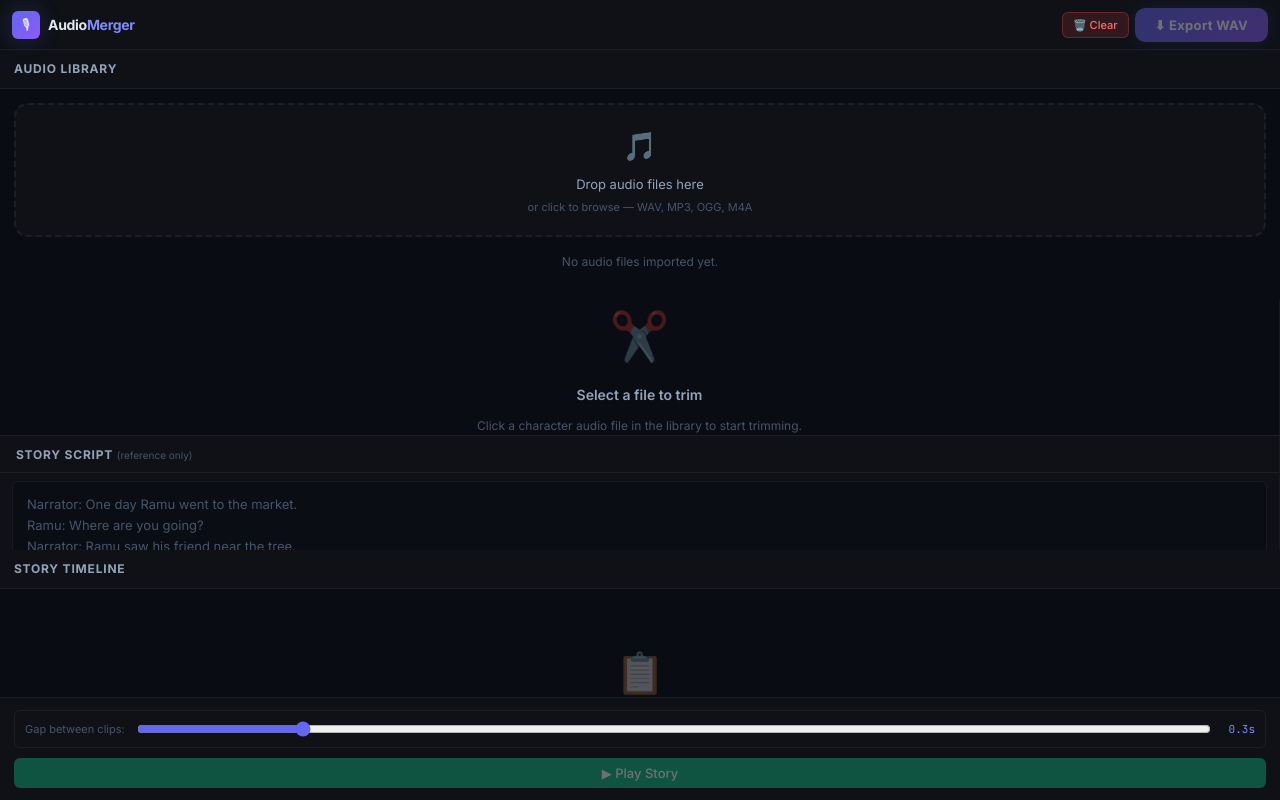
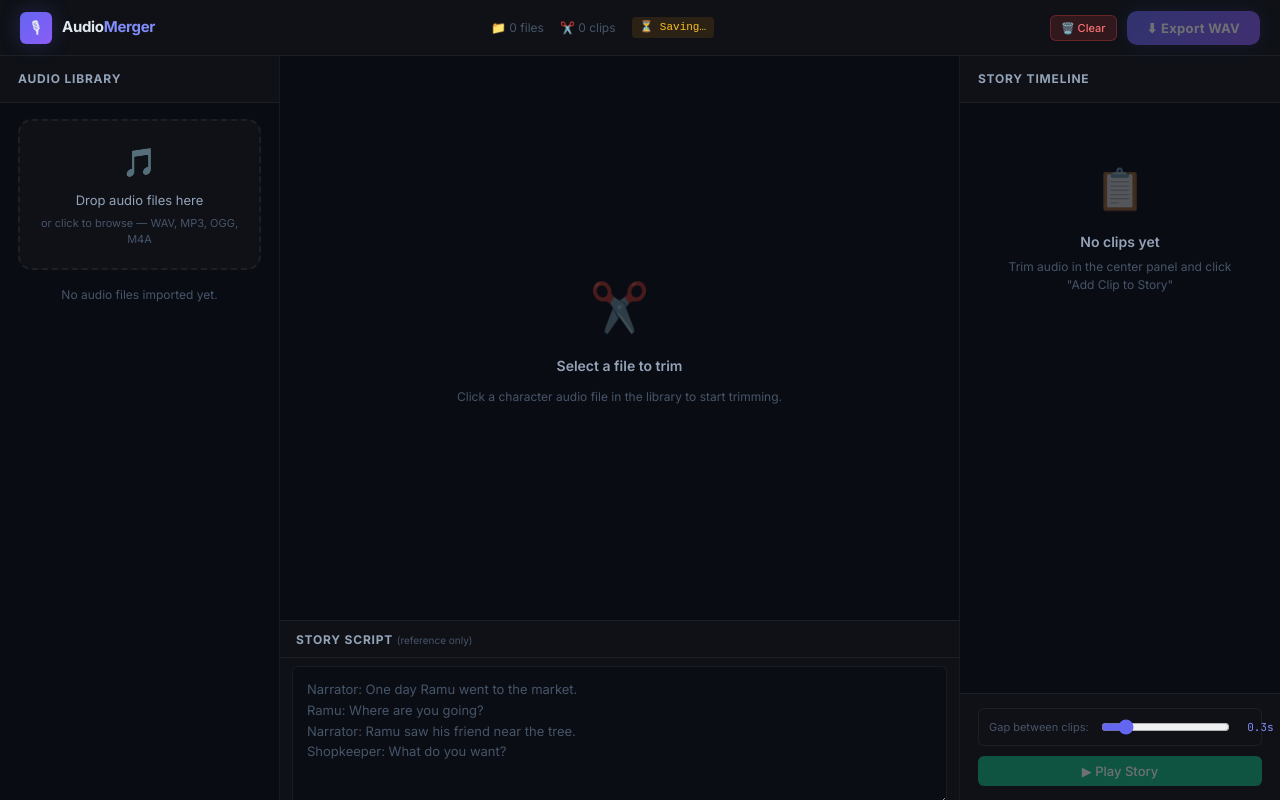
Before and after one commit to linux92/AudioMerger, a React (Vite) app: page / in a window 1280 px wide. Built offline with nearby package versions, Linux system fonts and the light colour scheme.

Commit message:
Ensure all latest updates are committed and pushed

```diff
--- a/index.html
+++ b/index.html
@@ -3,11 +3,7 @@
   <head>
     <meta charset="UTF-8" />
     <link rel="icon" type="image/svg+xml" href="/favicon.svg" />
-    <meta name="viewport" content="width=device-width, initial-scale=1.0, maximum-scale=1.0, user-scalable=no" />
-    <meta name="theme-color" content="#0f1117" />
-    <meta http-equiv="Cache-Control" content="no-cache, no-store, must-revalidate" />
-    <meta http-equiv="Pragma" content="no-cache" />
-    <meta http-equiv="Expires" content="0" />
+    <meta name="viewport" content="width=device-width, initial-scale=1.0" />
     <title>AudioMerger — Story Audio Creator</title>
     <meta name="description" content="Create story audio by trimming character recordings, arranging clips in order, and exporting a single merged WAV file." />
   </head>
--- a/src/App.jsx
+++ b/src/App.jsx
@@ -20,21 +20,6 @@ export default function App() {
   const [isRestoring, setIsRestoring] = useState(true);
   const [saveStatus, setSaveStatus] = useState('saved');
   const [mobileTab, setMobileTab] = useState('trimmer'); // 'library' | 'trimmer' | 'timeline'
-  const [isMobile, setIsMobile] = useState(() => {
-    if (typeof window !== 'undefined') {
-      return window.innerWidth <= 1024;
-    }
-    return false;
-  });
-
-  // Track viewport width for bulletproof mobile switching
-  useEffect(() => {
-    function handleResize() {
-      setIsMobile(window.innerWidth <= 1024);
-    }
-    window.addEventListener('resize', handleResize);
-    return () => window.removeEventListener('resize', handleResize);
-  }, []);
 
   // Object URLs to revoke on unmount
   const objectUrlsRef = useRef([]);
@@ -145,7 +130,7 @@ export default function App() {
   function handleSelectFile(file) {
     setSelectedFile(file);
     // On mobile, switch to trimmer tab when a file is picked
-    if (isMobile) {
+    if (typeof window !== 'undefined' && window.innerWidth <= 900) {
       setMobileTab('trimmer');
     }
   }
@@ -238,7 +223,6 @@ export default function App() {
           </div>
         </div>
 
-        {!isMobile && (
         <div className="header-stats-desktop">
           <span>📁 {audioFiles.length} file{audioFiles.length !== 1 ? 's' : ''}</span>
           <span>✂️ {clips.length} clip{clips.length !== 1 ? 's' : ''}</span>
@@ -261,7 +245,6 @@ export default function App() {
             {saveStatus === 'saving' ? '⏳ Saving…' : '💾 Auto-saved'}
           </span>
         </div>
-        )}
 
         <div className="header-controls">
           <button
@@ -284,9 +267,8 @@ export default function App() {
         </div>
       </header>
 
-      {/* ─── Mobile Navigation Tabs (visible only on mobile <= 1024px) ─── */}
-      {isMobile && (
-        <nav className="mobile-nav-bar" aria-label="Mobile Navigation" style={{ display: 'flex' }}>
+      {/* ─── Mobile Navigation Tabs (visible only on <= 900px) ─── */}
+      <nav className="mobile-nav-bar" aria-label="Mobile Navigation">
         <button
           className={`mobile-nav-btn ${mobileTab === 'library' ? 'active' : ''}`}
           onClick={() => setMobileTab('library')}
@@ -314,19 +296,11 @@ export default function App() {
           {clips.length > 0 && <span className="mobile-nav-badge accent">{clips.length}</span>}
         </button>
       </nav>
-      )}
 
       {/* ─── Main Content Layout (Desktop 3-Column / Mobile Single-Tab View) ─── */}
-      <main
-        className="app-main"
-        style={isMobile ? { display: 'flex', flexDirection: 'column', flex: 1, minHeight: 0, width: '100%', overflow: 'hidden' } : undefined}
-      >
+      <main className="app-main">
         {/* Column 1: Audio Library */}
-        {(!isMobile || mobileTab === 'library') && (
-          <div
-            className="panel panel-library"
-            style={isMobile ? { width: '100%', flex: 1, minHeight: 0, borderRight: 'none', overflowY: 'auto' } : undefined}
-          >
+        <div className={`panel panel-library ${mobileTab === 'library' ? 'tab-visible' : 'tab-hidden'}`}>
           <AudioLibrary
             audioFiles={audioFiles}
             selectedFile={selectedFile}
@@ -334,14 +308,9 @@ export default function App() {
             onAddFiles={handleAddFiles}
           />
         </div>
-        )}
 
         {/* Column 2: Audio Trimmer */}
-        {(!isMobile || mobileTab === 'trimmer') && (
-          <div
-            className="panel panel-trimmer"
-            style={isMobile ? { width: '100%', flex: 1, minHeight: 0, borderRight: 'none', overflowY: 'auto' } : { borderRight: '1px solid var(--border)' }}
-          >
+        <div className={`panel panel-trimmer ${mobileTab === 'trimmer' ? 'tab-visible' : 'tab-hidden'}`} style={{ borderRight: '1px solid var(--border)' }}>
           <AudioTrimmer
             audioFile={selectedFile}
             audioFiles={audioFiles}
@@ -352,14 +321,9 @@ export default function App() {
           {/* Story Script below trimmer */}
           <StoryScript script={script} onScriptChange={setScript} />
         </div>
-        )}
 
         {/* Column 3: Story Timeline */}
-        {(!isMobile || mobileTab === 'timeline') && (
-          <div
-            className="panel panel-timeline"
-            style={isMobile ? { width: '100%', flex: 1, minHeight: 0, borderRight: 'none', overflowY: 'auto' } : undefined}
-          >
+        <div className={`panel panel-timeline ${mobileTab === 'timeline' ? 'tab-visible' : 'tab-hidden'}`}>
           <StoryTimeline
             clips={clips}
             audioFiles={audioFiles}
@@ -371,7 +335,6 @@ export default function App() {
             onError={handleError}
           />
         </div>
-        )}
       </main>
 
       {/* ─── Error bar ─── */}
--- a/src/index.css
+++ b/src/index.css
@@ -70,7 +70,7 @@ body {
 ::-webkit-scrollbar-thumb { background: rgba(255,255,255,0.1); border-radius: 99px; }
 ::-webkit-scrollbar-thumb:hover { background: rgba(255,255,255,0.2); }
 
-/* ─── Layout (Mobile-First Default) ─── */
+/* ─── Layout ─── */
 .app-root {
   display: flex;
   flex-direction: column;
@@ -85,35 +85,35 @@ body {
   display: flex;
   align-items: center;
   justify-content: space-between;
-  padding: 0 12px;
-  height: 50px;
+  padding: 0 20px;
+  height: 56px;
   background: var(--bg-surface);
   border-bottom: 1px solid var(--border);
   flex-shrink: 0;
-  gap: 8px;
+  gap: 16px;
   z-index: 10;
 }
 
 .app-logo {
   display: flex;
   align-items: center;
-  gap: 8px;
+  gap: 10px;
 }
 
 .app-logo-icon {
-  width: 28px;
-  height: 28px;
+  width: 32px;
+  height: 32px;
   background: linear-gradient(135deg, var(--accent), #8b5cf6);
   border-radius: var(--radius-sm);
   display: flex;
   align-items: center;
   justify-content: center;
-  font-size: 14px;
+  font-size: 16px;
   box-shadow: var(--shadow-accent);
 }
 
 .app-logo-text {
-  font-size: 14px;
+  font-size: 15px;
   font-weight: 700;
   color: var(--text-primary);
   letter-spacing: -0.3px;
@@ -126,110 +126,34 @@ body {
 .header-controls {
   display: flex;
   align-items: center;
-  gap: 6px;
+  gap: 10px;
 }
 
-.header-stats-desktop {
-  display: none;
-}
-
-/* ─── Mobile Navigation Bar (Tabs) ─── */
-.mobile-nav-bar {
-  display: flex;
-  background: var(--bg-surface);
-  border-bottom: 1px solid var(--border);
-  height: 48px;
-  flex-shrink: 0;
-  z-index: 10;
-}
-
-.mobile-nav-btn {
-  flex: 1;
-  display: flex;
-  flex-direction: row;
-  align-items: center;
-  justify-content: center;
-  background: transparent;
-  border: none;
-  color: var(--text-secondary);
-  cursor: pointer;
-  padding: 8px 0;
-  gap: 6px;
-  font-family: inherit;
-  font-size: 13px;
-  font-weight: 500;
-  position: relative;
-  transition: all var(--transition);
-}
-
-.mobile-nav-btn.active {
-  color: var(--accent-light);
-  font-weight: 700;
-  background: rgba(99, 102, 241, 0.1);
-}
-
-.mobile-nav-btn.active::after {
-  content: '';
-  position: absolute;
-  bottom: 0;
-  left: 15%;
-  right: 15%;
-  height: 2px;
-  background: var(--accent);
-  border-radius: 2px;
-}
-
-.mobile-nav-icon {
-  font-size: 15px;
-}
-
-.mobile-nav-badge {
-  background: var(--bg-raised);
-  color: var(--text-primary);
-  font-size: 10px;
-  font-weight: 700;
-  padding: 1px 6px;
-  border-radius: 99px;
-  border: 1px solid var(--border);
-}
-
-.mobile-nav-badge.accent {
-  background: var(--accent);
-  color: #fff;
-  border: none;
-}
-
-.mobile-nav-dot {
-  width: 6px;
-  height: 6px;
-  background: var(--accent-light);
-  border-radius: 50%;
-}
-
-/* ─── Main Content Layout (Mobile-first: Full Column) ─── */
+/* ─── Main Columns ─── */
 .app-main {
-  display: flex;
-  flex-direction: column;
+  display: grid;
+  grid-template-columns: 280px 1fr 320px;
   flex: 1;
   min-height: 0;
+  overflow: hidden;
   width: 100%;
-  overflow: hidden;
 }
 
 .panel {
   display: flex;
   flex-direction: column;
-  flex: 1;
-  width: 100%;
-  min-height: 0;
-  overflow-y: auto;
-  -webkit-overflow-scrolling: touch;
+  overflow: hidden;
+  border-right: 1px solid var(--border);
+}
+
+.panel:last-child {
+  border-right: none;
 }
 
 .panel-header {
   display: flex;
   align-items: center;
-  padding: 10px 14px;
+  padding: 14px 18px;
   border-bottom: 1px solid var(--border);
   background: var(--bg-surface);
   flex-shrink: 0;
@@ -247,14 +171,88 @@ body {
 .panel-body {
   flex: 1;
   overflow-y: auto;
-  padding: 14px;
+  padding: 16px 18px;
 }
 
 .panel-footer {
-  padding: 12px 14px;
+  padding: 14px 18px;
   border-top: 1px solid var(--border);
   background: var(--bg-surface);
   flex-shrink: 0;
+}
+
+.header-stats-desktop {
+  display: flex;
+  align-items: center;
+  gap: 16px;
+  font-size: 12px;
+  color: var(--text-muted);
+  justify-content: center;
+  flex: 1;
+}
+
+/* ─── Mobile Navigation Bar (Bottom Tabs) ─── */
+.mobile-nav-bar {
+  display: none;
+  background: #0d0f17;
+  border-top: 1px solid var(--border);
+  height: 56px;
+  flex-shrink: 0;
+  z-index: 100;
+}
+
+.mobile-nav-btn {
+  flex: 1;
+  display: flex;
+  flex-direction: column;
+  align-items: center;
+  justify-content: center;
+  background: transparent;
+  border: none;
+  color: var(--text-secondary);
+  cursor: pointer;
+  padding: 6px 0 4px;
+  gap: 2px;
+  font-family: inherit;
+  font-size: 11px;
+  font-weight: 500;
+  position: relative;
+  transition: all var(--transition);
+}
+
+.mobile-nav-btn.active {
+  color: var(--accent-light);
+  font-weight: 700;
+  background: rgba(99, 102, 241, 0.08);
+}
+
+.mobile-nav-btn.active::after {
+  content: '';
+  position: absolute;
+  top: 0;
+  left: 20%;
+  right: 20%;
+  height: 2px;
+  background: var(--accent);
+  border-radius: 2px;
+}
+
+.mobile-nav-icon {
+  font-size: 18px;
+  line-height: 1;
+}
+
+.mobile-nav-badge {
+  background: var(--bg-raised);
+  color: var(--text-primary);
+  font-size: 9px;
+  font-weight: 700;
+  padding: 1px 5px;
+  border-radius: 99px;
+  border: 1px solid var(--border);
+  position: absolute;
+  top: 4px;
+  right: 24%;
 }
 
 .mobile-nav-badge.accent {
@@ -1090,7 +1088,7 @@ body {
 }
 
 /* ─── Responsive Media Queries ─── */
-@media (min-width: 1025px) {
+@media (min-width: 901px) {
   .mobile-nav-bar {
     display: none !important;
   }
@@ -1099,7 +1097,7 @@ body {
   }
 }
 
-@media (max-width: 1024px) {
+@media (max-width: 900px) {
   .header-stats-desktop {
     display: none;
   }
```
Lines whose indentation alone changed are shown as unchanged.
